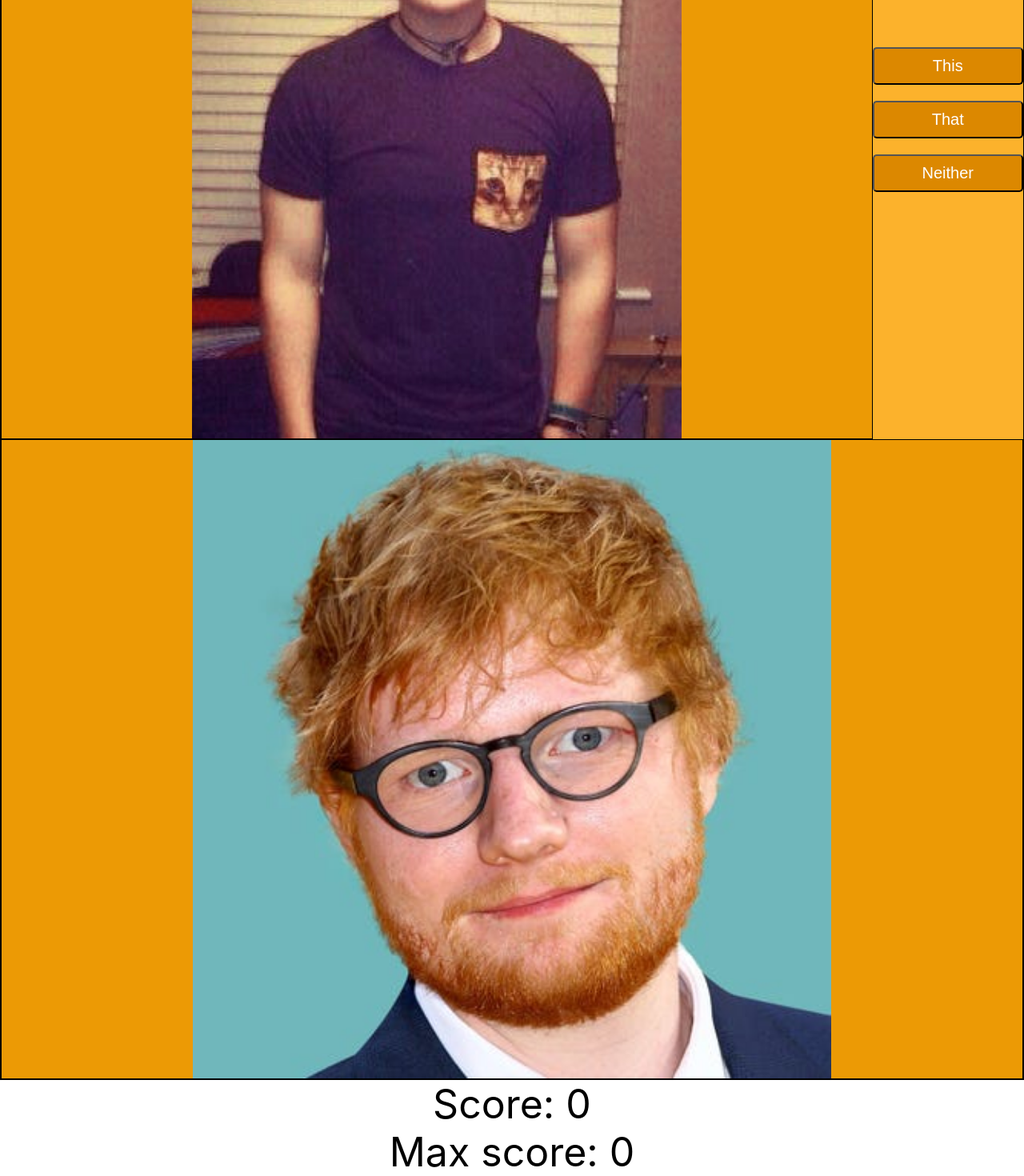
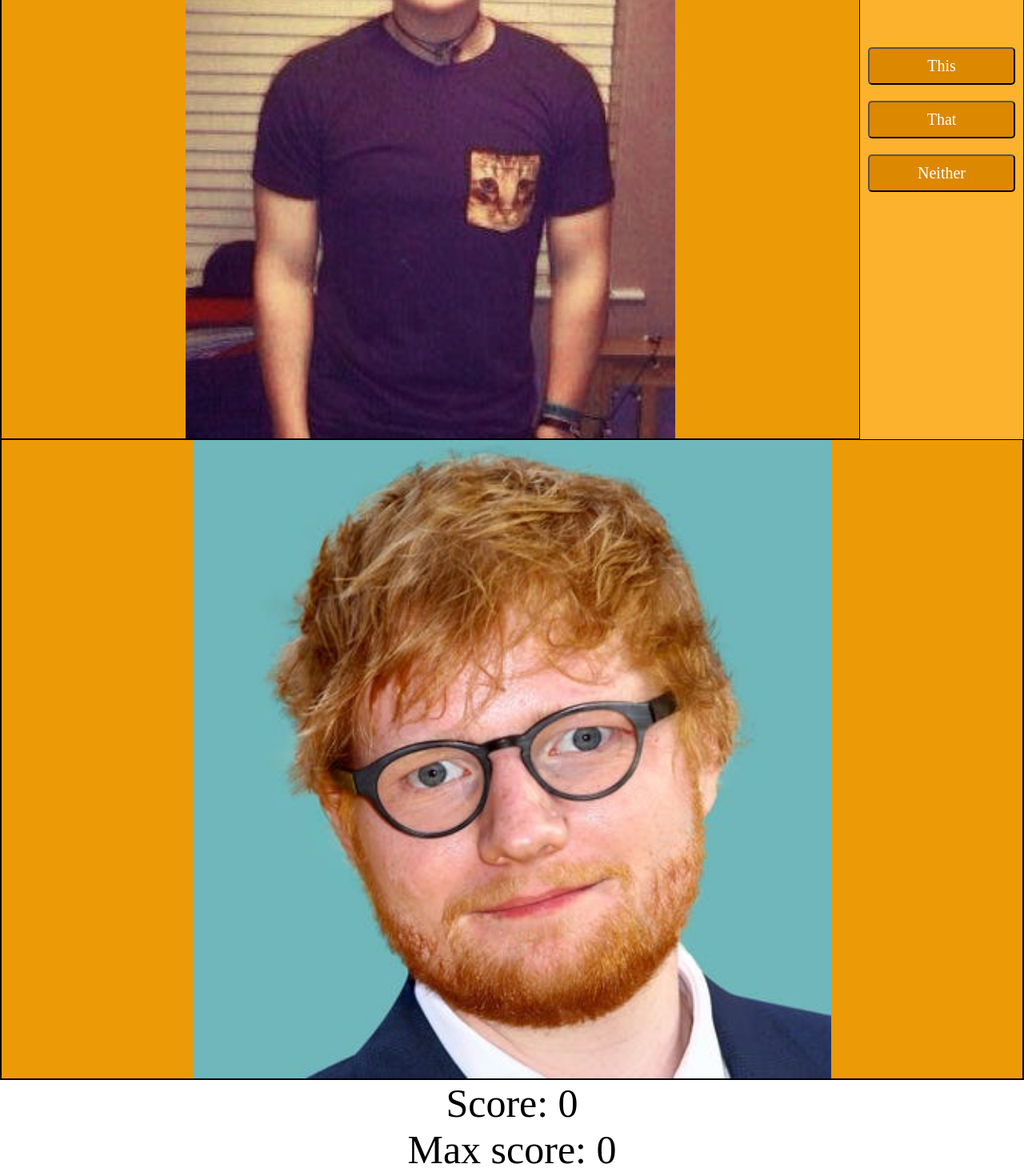
Before and after one commit to OutbreakSource/this_or_that, a React (Create React App) app: page / in a window 1280 px wide. Shown: the part 252-1722 px from the top of the page at 80% size. Built offline with nearby package versions, Linux system fonts and the light colour scheme.

Commit message:
-loading screen for images and font changes

```diff
--- a/src/App.css
+++ b/src/App.css
@@ -69,15 +69,18 @@
   flex-direction: row;
   display: flex;
   justify-content: space-between;
+  font-family: 'Hanalei Fill', "Fira Code";
+
 }
 
 .button {
   background-color: #dc8800;
   color: white;
   font-size: 20px;
+  font-family: 'Hanalei Fill', "Fira Code";
   padding: 10px 60px;
   border-radius: 5px;
-  margin: 10px 0px;
+  margin: 10px 10px;
   cursor: pointer;
   align-items: center;
 
@@ -91,6 +94,8 @@
   align-items: center;
   flex-direction: row;
   display: flex;
+  font-family: 'Hanalei Fill', "Fira Code";
+
 
 }
 
@@ -156,6 +161,8 @@ h1 {
 }
 
 .blockText {
+  font-family: 'Hanalei Fill', "Fira Code";
+
   align-items: center;
   font-size: 50px;
   background: #f83535;
@@ -163,3 +170,14 @@ h1 {
   border-style: solid;
   border-color: black;
 }
+
+.blockTextGood {
+  font-family: 'Hanalei Fill', "Fira Code";
+
+  align-items: center;
+  font-size: 50px;
+  background: #1aff00;
+  border-width: 0.1rem;
+  border-style: solid;
+  border-color: black;
+}
--- a/src/App.js
+++ b/src/App.js
@@ -21,6 +21,7 @@ function App() {
         require('./Sheeran/trulySheeran3.png'),
         require('./Sheeran/trulySheeran4.png'),
     ]
+
 
     function checkThis(){
         if(test[rando].includes("trulySheeran")){
@@ -66,17 +67,19 @@ function App() {
     }
 
     function getNewImage(){
+        setLoading(true)
         setRando(Math.floor(Math.random() * 10))
         setRando1(Math.floor(Math.random() * 10))
         if(rando === rando1){
             setRando(Math.floor(Math.random() * 10))
             setRando1(Math.floor(Math.random() * 10))
         }
+        setLoading(false)
     }
 
 
-
-  return (
+    const [loading, setLoading] = useState(false);
+    return (
     <div className={"App"}>
         <Backdrop open={screen}>
             <Stack>
@@ -87,7 +90,11 @@ function App() {
                     Reset?
                 </button>
             </Stack>
-
+        </Backdrop>
+        <Backdrop open={loading}>
+            <text className={"blockTextGood"}>
+                Found the Sheeran
+            </text>
         </Backdrop>
         <div className={"imageContainer"}>
 
@@ -100,9 +107,9 @@ function App() {
 
             <img src={test[rando1]} alt={"test"} className={"image"}/>
         </div>
-        <text style={{textAlign: "center", fontSize: 50}}>Score: {score}</text>
+        <text style={{textAlign: "center", fontSize: 50, fontFamily: 'Hanalei Fill'}}>Score: {score}</text>
         <br/>
-        <text style={{textAlign: "center", fontSize: 50}}>Max score: {maxScore}</text>
+        <text style={{textAlign: "center", fontSize: 50, fontFamily: 'Hanalei Fill'}}>Max score: {maxScore}</text>
     </div>
 
 
```
